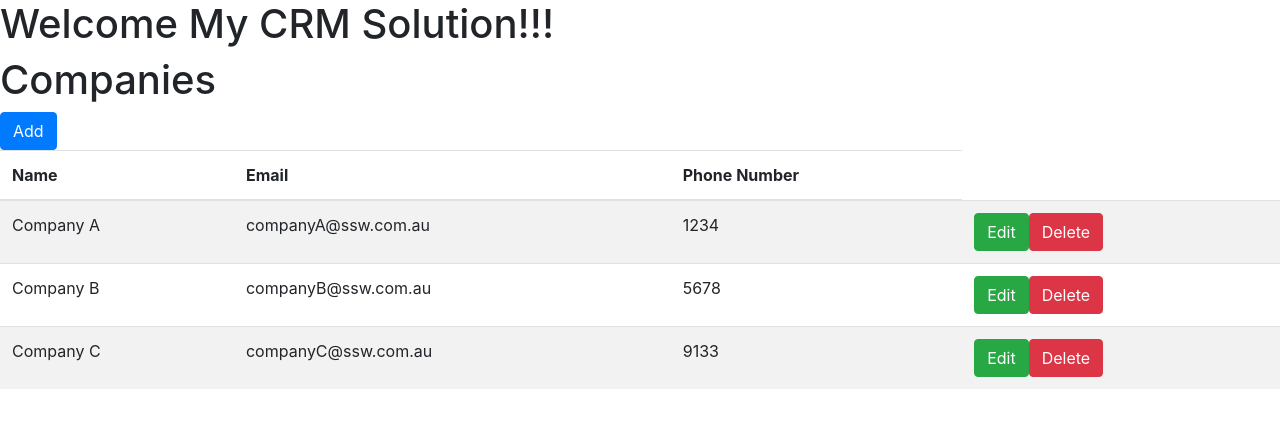
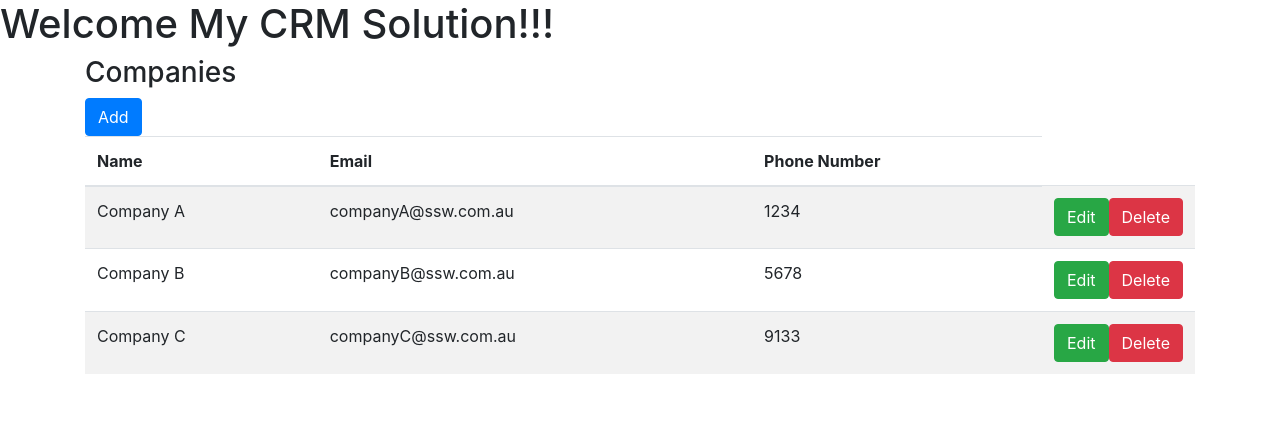
Before and after one commit to duncantalbot/fbc-angular-ssw, an Angular app: page / in a window 1280 px wide. Shown: the top 428 px of the page. Built offline with nearby package versions, Linux system fonts and the light colour scheme.

Commit message:
Bootstrap Style

```diff
--- a/src/app/company/company-list/company-list.component.html
+++ b/src/app/company/company-list/company-list.component.html
@@ -1,5 +1,5 @@
-<div class="container"></div>
-<h1>Companies</h1>
+<div class="container">
+  <h3>Companies</h3>
 
   <button class="btn btn-primary">Add</button>
   <table class="table table-striped">
@@ -13,12 +13,13 @@
         <td>{{ company.name }}</td>
         <td>{{ company.email }}</td>
         <td>{{ company.phone }}</td>
-      <td>
+        <td class="table-btn">
           <button class="btn btn-success">Edit</button>
           <button class="btn btn-danger">Delete</button>
         </td>
       </tr>
     </tbody>
   </table>
+</div>
 
 <!-- {{ companies | json }} -->
--- a/src/app/company/company-list/company-list.component.scss
+++ b/src/app/company/company-list/company-list.component.scss
@@ -0,0 +1,4 @@
+.table-btn {
+  width: 140px;
+  white-space: nowrap;
+}
```
Lines whose indentation alone changed are shown as unchanged.
